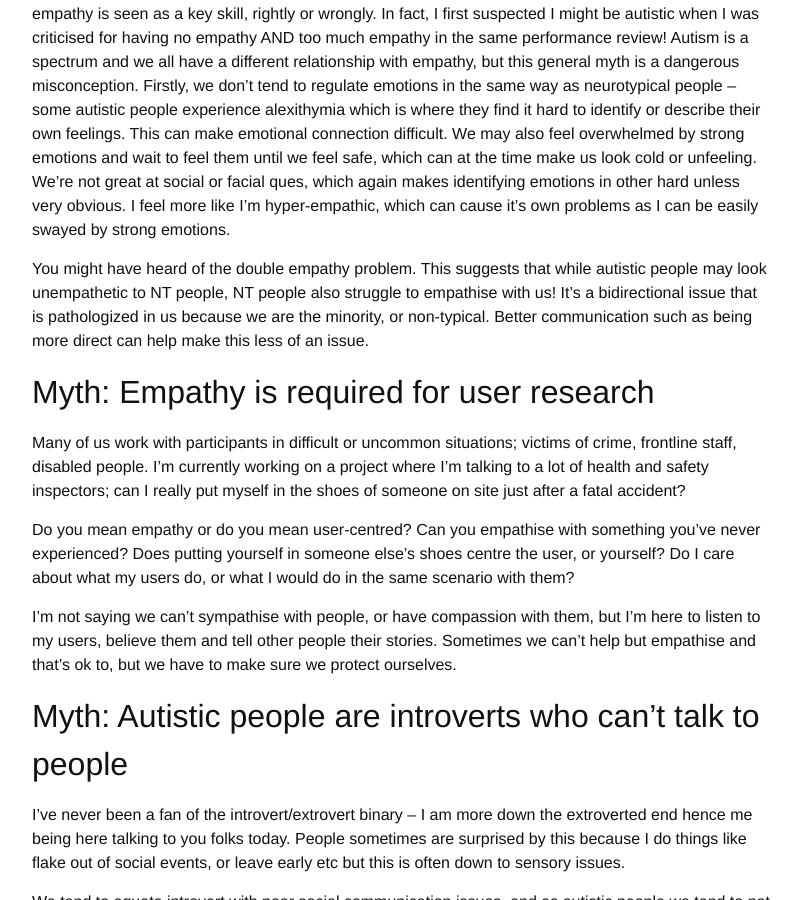
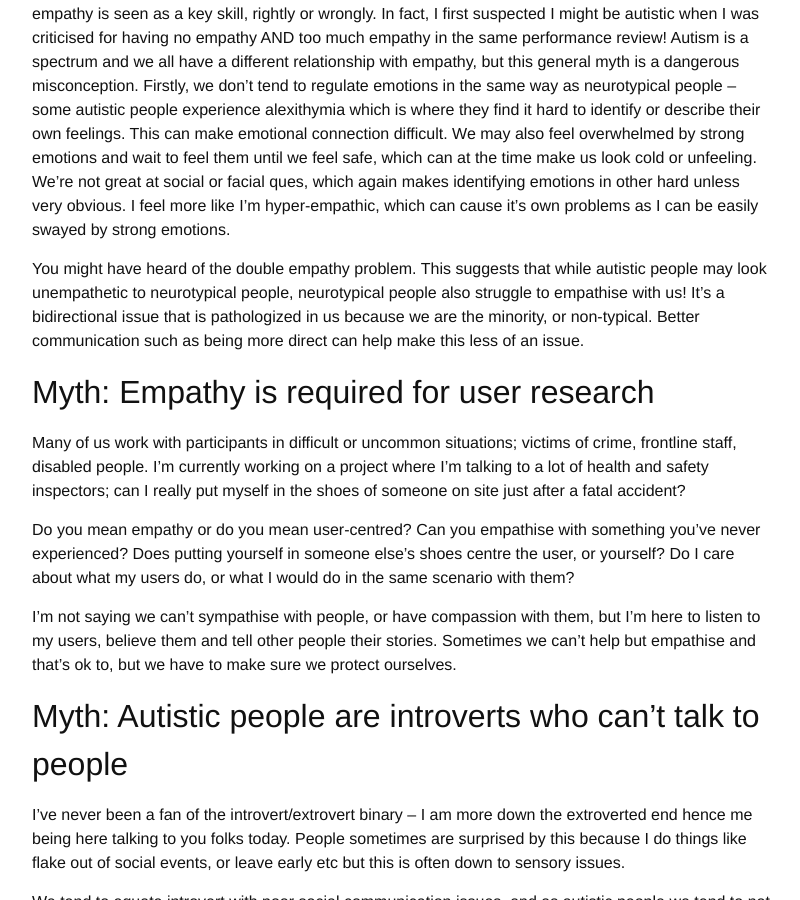
Before and after one commit to kitation/kitation.github.io, a Jekyll site: the page built from _posts/2026-03-19-autism-myths.markdown, in a window 1280 px wide and 900 px high, scrolled down 661 px. Shown: the whole window, without its empty margins (238-1038 px from the left). Built offline with Jekyll 4.4.1, drawn with Linux system fonts in a browser that asks for light colours.

Commit message:
Update 2026-03-19-autism-myths.markdown

```diff
--- a/_posts/2026-03-19-autism-myths.markdown
+++ b/_posts/2026-03-19-autism-myths.markdown
@@ -27,7 +27,7 @@ I’m not the only disabled person in the room who’s experienced someone’s b
 
 I wanted to tackle this myth because it’s something I’ve heard a lot, particularly in my field where empathy is seen as a key skill, rightly or wrongly. In fact, I first suspected I might be autistic when I was criticised for having no empathy AND too much empathy in the same performance review! Autism is a spectrum and we all have a different relationship with empathy, but this general myth is a dangerous misconception. Firstly, we don’t tend to regulate emotions in the same way as neurotypical people – some autistic people experience alexithymia which is where they find it hard to identify or describe their own feelings. This can make emotional connection difficult. We may also feel overwhelmed by strong emotions and wait to feel them until we feel safe, which can at the time make us look cold or unfeeling. We’re not great at social or facial ques, which again makes identifying emotions in other hard unless very obvious. I feel more like I’m hyper-empathic, which can cause it’s own problems as I can be easily swayed by strong emotions.
 
-You might have heard of the double empathy problem. This suggests that while autistic people may look unempathetic to NT people, NT people also struggle to empathise with us! It’s a bidirectional issue that is pathologized in us because we are the minority, or non-typical. Better communication such as being more direct can help make this less of an issue.
+You might have heard of the double empathy problem. This suggests that while autistic people may look unempathetic to neurotypical people, neurotypical people also struggle to empathise with us! It’s a bidirectional issue that is pathologized in us because we are the minority, or non-typical. Better communication such as being more direct can help make this less of an issue.
 
 
 
```
